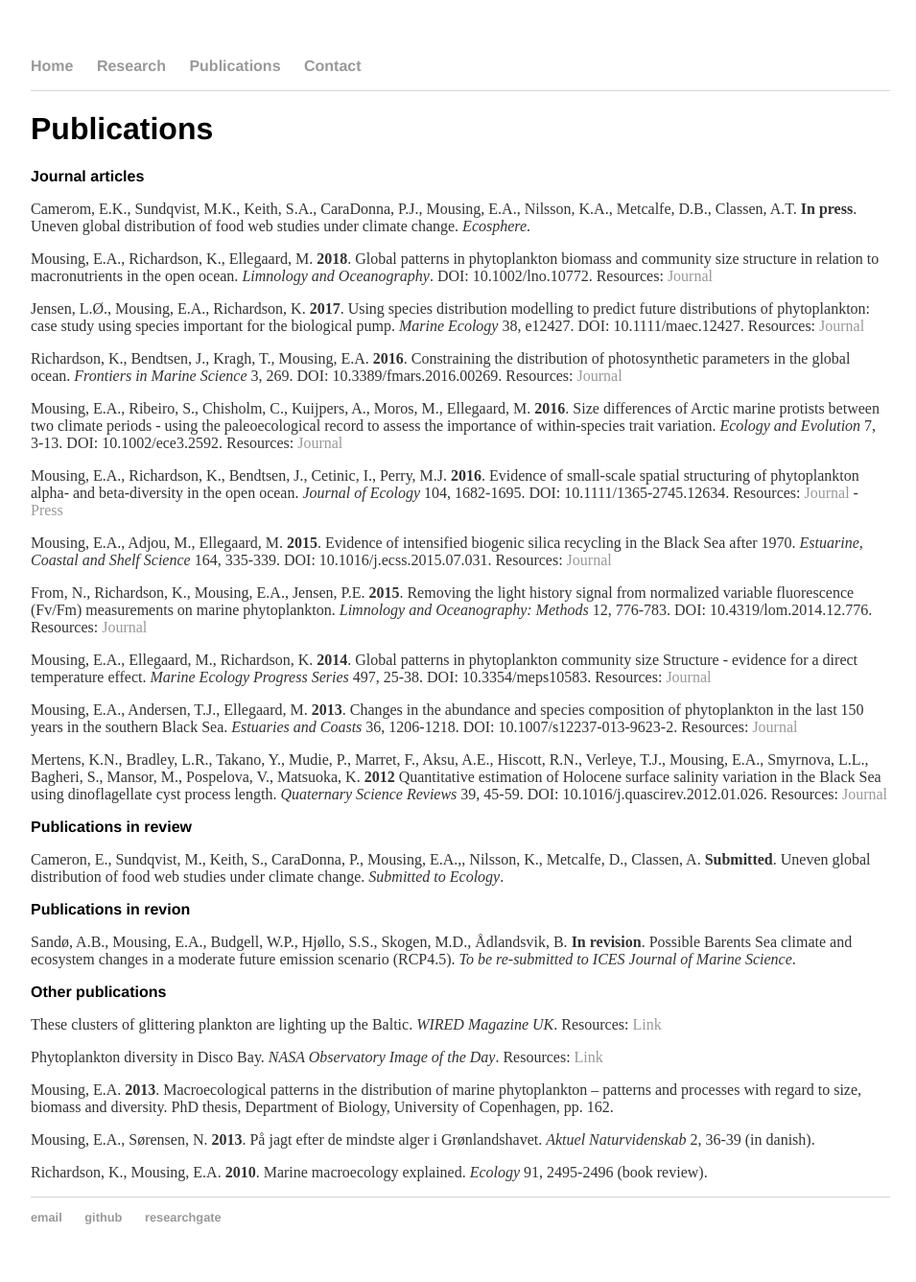
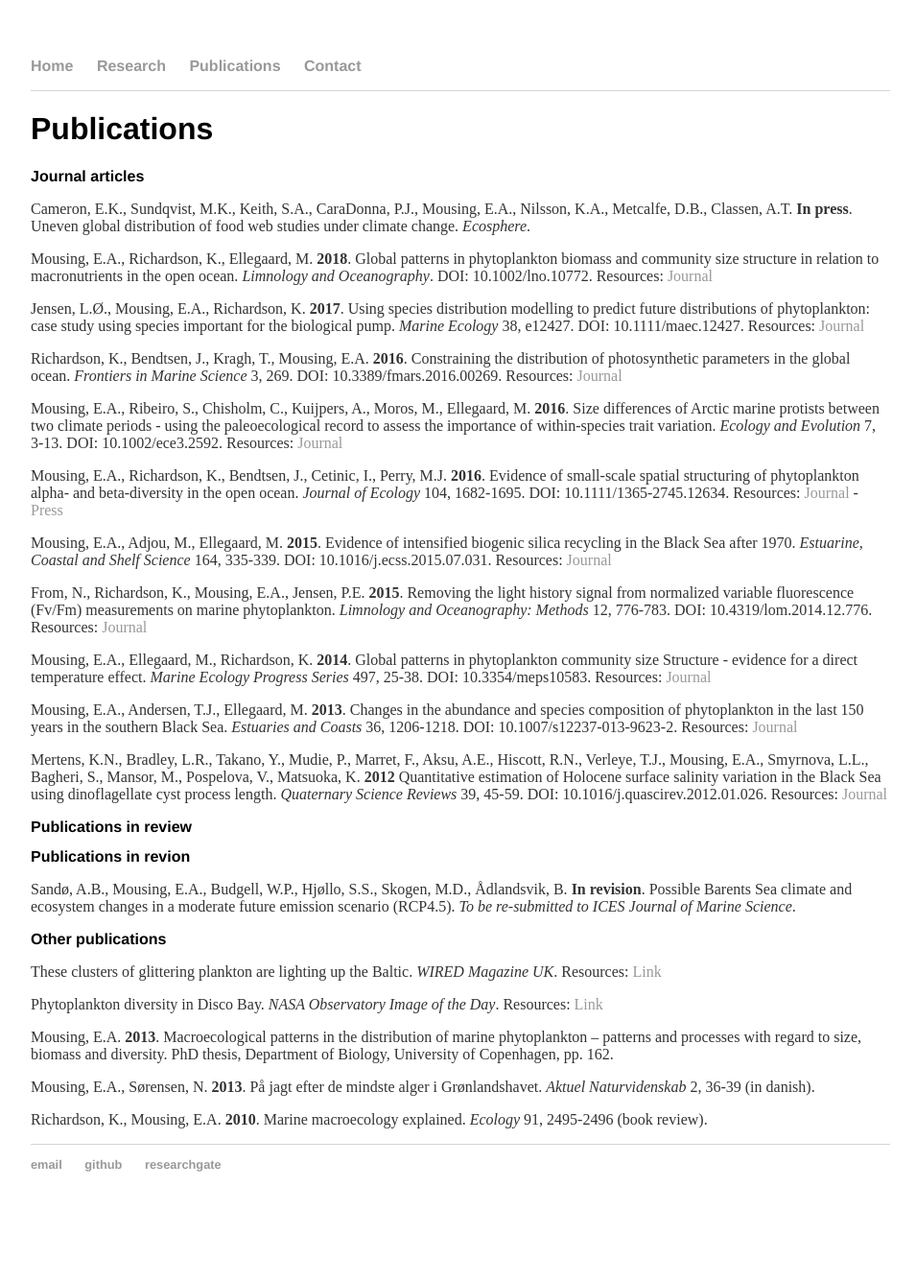
Before and after one commit to eamousing/eamousing.github.io, a Jekyll site: the page built from publications.html, in a window 1280 px wide. Shown: the whole page at 96% size, without its empty margins (160-1115 px from the left). Built offline with Jekyll 4.4.1, drawn with Linux system fonts in a browser that asks for light colours; Markdown is read by kramdown in place of the engine named in the settings; after the commit the page ends 1281 px from its top, so only the background shows below that.

Commit message:
Update publications.html

```diff
--- a/publications.html
+++ b/publications.html
@@ -5,7 +5,7 @@
 <div class="blurb">
 	<h1>Publications</h1>
         <h2>Journal articles</h2>
-	    <p>Camerom, E.K., Sundqvist, M.K., Keith, S.A., CaraDonna, P.J., Mousing, E.A., Nilsson, K.A., Metcalfe, D.B., Classen, A.T. <b>In press</b>. Uneven global distribution of food web studies under climate change. <i>Ecosphere</i>.</p>
+	    <p>Cameron, E.K., Sundqvist, M.K., Keith, S.A., CaraDonna, P.J., Mousing, E.A., Nilsson, K.A., Metcalfe, D.B., Classen, A.T. <b>In press</b>. Uneven global distribution of food web studies under climate change. <i>Ecosphere</i>.</p>
             <p>Mousing, E.A., Richardson, K., Ellegaard, M. <b>2018</b>. Global patterns in phytoplankton biomass and community size structure in relation to macronutrients in the open ocean. <i>Limnology and Oceanography</i>. DOI: 10.1002/lno.10772.
                 Resources: <a href="http://onlinelibrary.wiley.com/doi/10.1002/lno.10772/full">Journal</a></p>
             <p>Jensen, L.Ø., Mousing, E.A., Richardson, K. <b>2017</b>. Using species distribution modelling to predict future distributions of phytoplankton: case study using species important for the biological pump. <i>Marine Ecology</i> 38, e12427. DOI: 10.1111/maec.12427.
@@ -28,7 +28,6 @@
                 Resources: <a href="http://www.sciencedirect.com/science/article/pii/S0277379112000650">Journal</a></p>
 
         <h2>Publications in review</h2>
-            <p>Cameron, E., Sundqvist, M., Keith, S., CaraDonna, P., Mousing, E.A.,, Nilsson, K., Metcalfe, D., Classen, A. <b>Submitted</b>. Uneven global distribution of food web studies under climate change. <i>Submitted to Ecology</i>.</p>
 
         <h2>Publications in revion</h2>
             <p>Sandø, A.B., Mousing, E.A., Budgell, W.P., Hjøllo, S.S., Skogen, M.D., Ådlandsvik, B. <b>In revision</b>. Possible Barents Sea climate and ecosystem changes in a moderate future emission scenario (RCP4.5). <i>To be re-submitted to ICES Journal of Marine Science</i>.</p>
```
